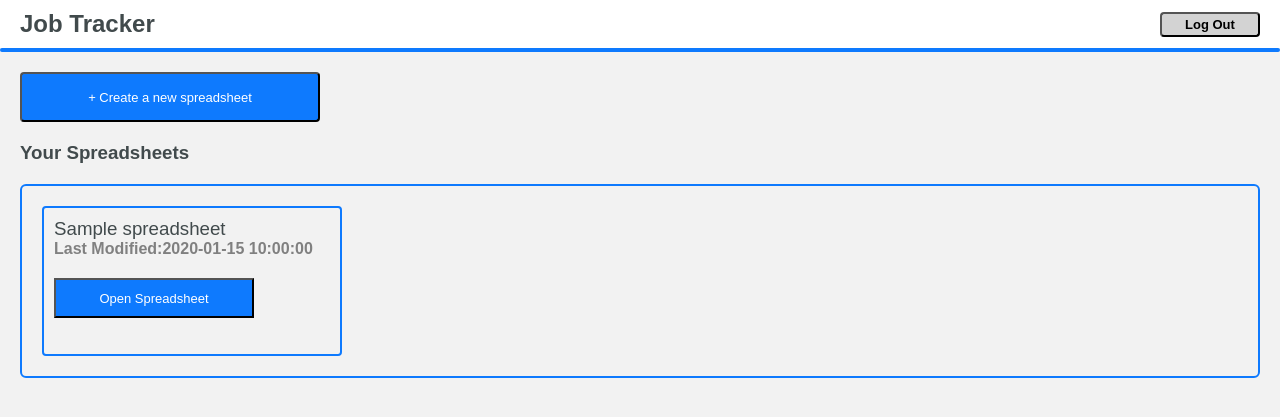
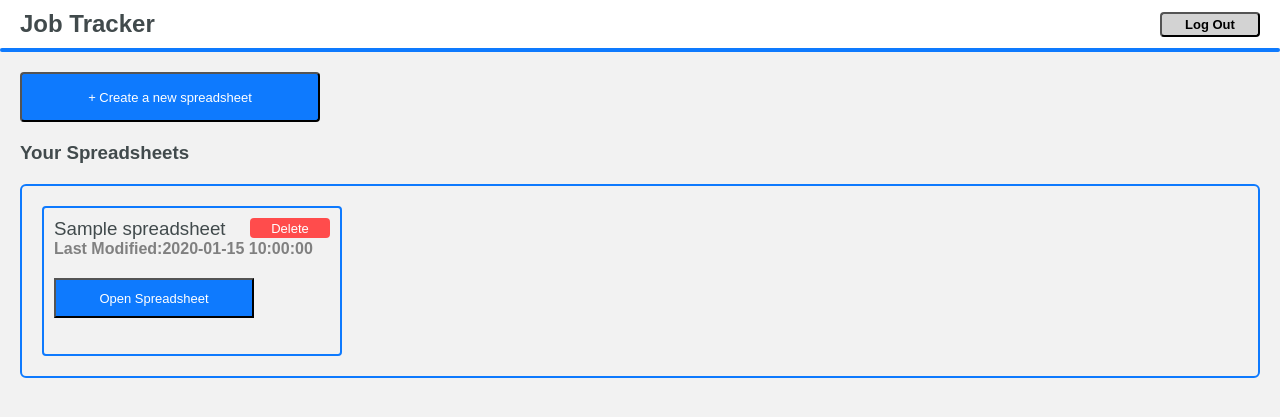
Before and after one commit to huntermar3/Job-Tracker, a PHP site: page /dashboard.php in a window 1280 px wide. Shown: the top 417 px of the page. Run offline with PHP 8.4, Linux system fonts and the light colour scheme; the visitor is signed in with stand-in values (Sample User, id 1); tables that the repository leaves empty hold one stand-in row (values such as "Sample post").

Commit message:
the spreadsheets for each user is fully crud supported now

```diff
--- a/css/dashboard.css
+++ b/css/dashboard.css
@@ -201,3 +201,21 @@ hr {
     margin-top: 20px;
     cursor: pointer;
 }
+
+.delete-button{
+    background-color: #FF4C4C;
+    width: 80px;
+    height: 20px;
+    color: white;
+    font-size: 13px;
+    margin-bottom: auto;
+    cursor: pointer;
+    border: none;
+    border-radius: 4px;
+}
+
+.top-row-of-spreadsheet{
+    display: flex;
+    flex-direction: row;
+    justify-content: space-between;
+}
--- a/views/dashboard.php
+++ b/views/dashboard.php
@@ -94,7 +94,13 @@
             else {
                 foreach ($spreadsheets as $sheet){
                     echo "<div class = 'individual-spreadsheet'> " ;
+                    echo "<div class = 'top-row-of-spreadsheet'>";
                     echo "<h3 class = 'title-of-spreadsheet'> " . $sheet["Title"] . "</h3>";
+                    echo "<form method='post' action='../controllers/delete_spreadsheet.php'>";
+                    echo "<input type='hidden' name='sheet_id' value='" . $sheet["id"] . "'>";
+                    echo "<button class='delete-button' type='submit'>Delete</button>";
+                    echo "</form>";
+                    echo "</div>";
                     echo "<p class = 'last-modified-text'>Last Modified:". $sheet["Modified_At"] . "</p>";
                     echo "<button class = 'open-spreadsheet-button'> Open Spreadsheet </button>";
                     echo "</div>";
```
Also changed, not shown: controllers/delete_spreadsheet.php (added, +38 -0 lines).
